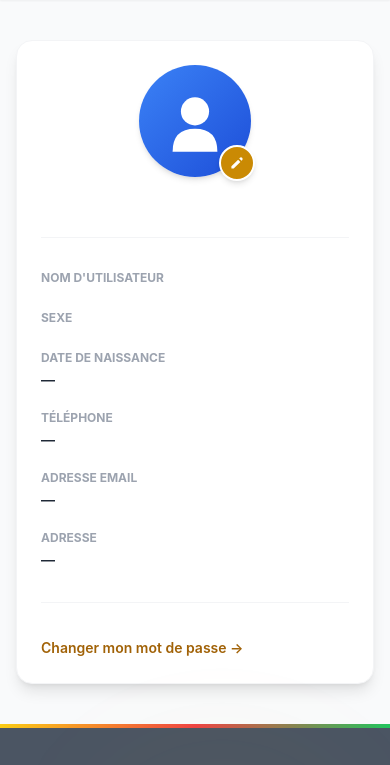
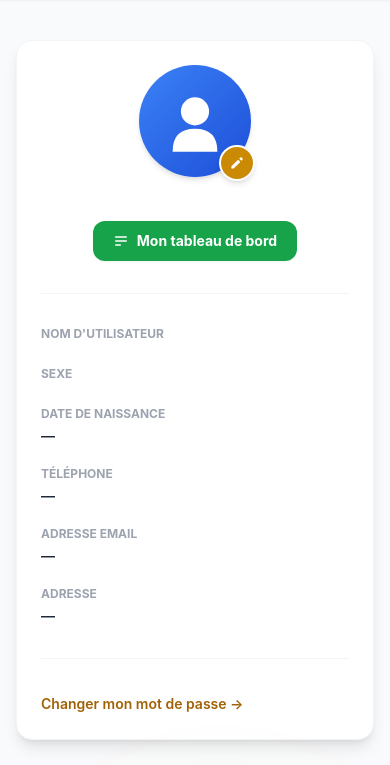
Before and after one commit to Wayenia/bsb-latest, a Django app: template accounts/templates/accounts/mon_compte.html in a window 390 px wide. Shown: the part 81-846 px from the top of the page. Run offline with Django 5.2, Linux system fonts and the light colour scheme; the template is opened without the code that fills it, so the values that code supplies are empty.

Commit message:
fix(navbar): un seul bouton "Mon espace" (photo), fin de la redondance
Suppression du double bouton "Mon compte" + "Mon espace" dans la navbar
(desktop et mobile). Le bouton unique porte la photo, s'appelle "Mon espace"
et mene a la page compte. Le tableau de bord du role reste accessible via un
bouton "Mon tableau de bord" ajoute sur la page compte.

Co-Authored-By: Claude Opus 4.8 <noreply@anthropic.com>

```diff
--- a/accounts/templates/accounts/mon_compte.html
+++ b/accounts/templates/accounts/mon_compte.html
@@ -39,6 +39,11 @@
             <div class="flex-1 text-center sm:text-left">
                 <h1 class="text-2xl font-black text-gray-900">{{ profil.nom }} {{ profil.prenom }}</h1>
                 <p class="text-sm text-gray-500 mt-1">{{ profil.get_user_type_display }}</p>
+                <a href="{% url 'courses:redirect_to_dashboard' %}"
+                   class="inline-flex items-center gap-2 mt-4 px-5 py-2.5 rounded-xl text-sm font-bold text-white bg-green-600 hover:bg-green-700 shadow-sm transition-colors">
+                    <svg class="w-4 h-4" fill="none" stroke="currentColor" stroke-width="2" viewBox="0 0 24 24" aria-hidden="true"><path stroke-linecap="round" stroke-linejoin="round" d="M4 6h16M4 12h16M4 18h7"/></svg>
+                    Mon tableau de bord
+                </a>
             </div>
         </div>
 
--- a/templates/partials/navbar.html
+++ b/templates/partials/navbar.html
@@ -124,16 +124,13 @@
             {% comment %} BOUTONS AUTH DESKTOP {% endcomment %}
             <div class="hidden lg:flex items-center gap-2">
                 {% if user.is_authenticated %}
-                    {# Photo (ou initiales) menant a "Mon compte" ; "Mon espace" mene au tableau de bord du role. #}
-                    <a href="{% url 'accounts:mon_compte' %}" title="Mon compte" class="flex items-center gap-2 pl-1.5 pr-4 xl:pr-5 py-1.5 text-sm font-bold text-white bg-yellow-600 rounded-full hover:bg-green-600 shadow-sm transition-all transform hover:-translate-y-0.5">
+                    {# Un seul bouton "Mon espace" (photo) menant a la page compte ; le tableau de bord y est accessible. #}
+                    <a href="{% url 'accounts:mon_compte' %}" title="Mon espace" class="flex items-center gap-2 pl-1.5 pr-4 xl:pr-5 py-1.5 text-sm font-bold text-white bg-yellow-600 rounded-full hover:bg-green-600 shadow-sm transition-all transform hover:-translate-y-0.5">
                         {% if user.photo %}
                         <img src="{{ user.photo.url }}" alt="" class="h-8 w-8 rounded-full object-cover ring-2 ring-white/70">
                         {% else %}
                         <span class="flex h-8 w-8 items-center justify-center rounded-full bg-white/20 text-xs font-bold text-white ring-2 ring-white/40">{{ user.nom|first|upper }}{{ user.prenom|first|upper }}</span>
                         {% endif %}
-                        Mon compte
-                    </a>
-                    <a href="{% url 'courses:redirect_to_dashboard' %}" class="px-4 xl:px-5 py-2.5 text-sm font-bold text-white bg-green-600 rounded-full hover:bg-green-700 shadow-sm hover:shadow transition-all transform hover:-translate-y-0.5">
                         Mon espace
                     </a>
                     <a href="{% url 'accounts:logout' %}" class="px-4 xl:px-5 py-2.5 text-sm font-bold text-white bg-bsb-gray rounded-full hover:bg-gray-600 shadow-sm hover:shadow transition-all transform hover:-translate-y-0.5">
@@ -225,9 +222,6 @@
                     {% else %}
                     <span class="flex h-7 w-7 items-center justify-center rounded-full bg-white/20 text-[11px] font-bold text-white ring-2 ring-white/40">{{ user.nom|first|upper }}{{ user.prenom|first|upper }}</span>
                     {% endif %}
-                    Mon compte
-                </a>
-                <a href="{% url 'courses:redirect_to_dashboard' %}" class="block px-4 py-3 text-sm font-bold text-white bg-green-600 rounded-xl text-center hover:bg-green-700 transition-colors">
                     Mon espace
                 </a>
                 <a href="{% url 'accounts:logout' %}" class="block px-4 py-3 text-sm font-bold text-gray-600 border border-gray-400 rounded-xl text-center hover:bg-gray-100 transition-colors">
```
